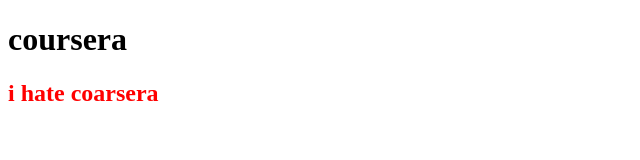
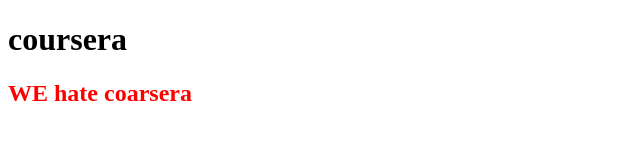
Before and after one commit to TheMouldyBread/courseragithub, a plain HTML site: page courserasite/index.html in a window 1280 px wide. Shown: the whole page, without its empty margins (0-640 px from the left). Drawn offline with Linux system fonts and the light colour scheme.

Commit message:
Change heading text to emphasize 'WE hate coursera'

```diff
--- a/courserasite/index.html
+++ b/courserasite/index.html
@@ -7,6 +7,6 @@
 </head>
 <body>
 <h1>coursera</h1>
-<h2 style ="color:red">i hate coarsera</h2>
+<h2 style ="color:red">WE hate coarsera</h2>
 </body>
 </html>
```
